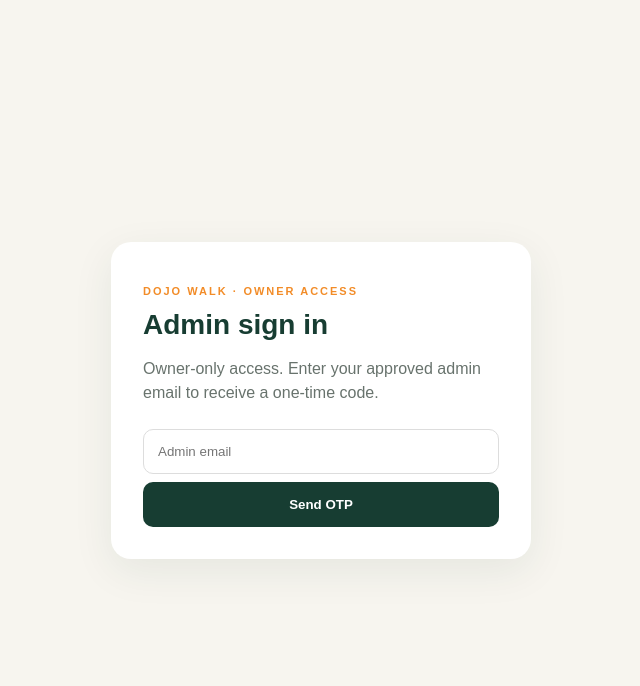
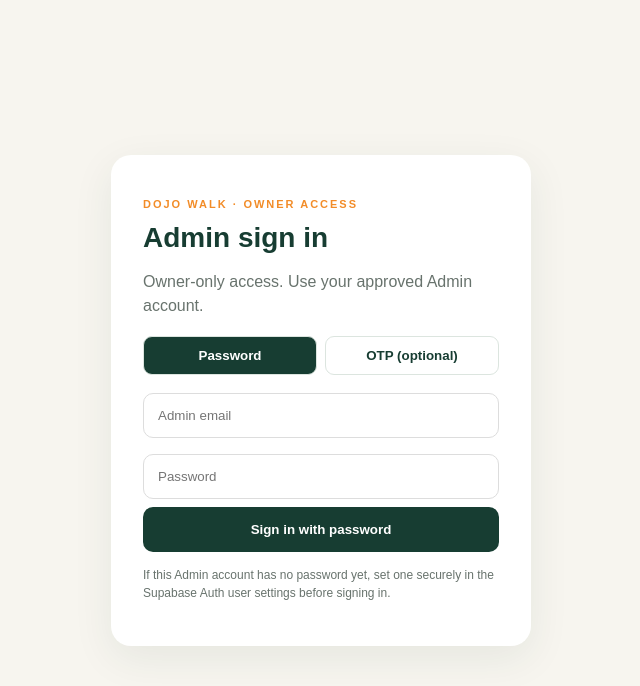
Before and after one commit to DOJOWALK/Dojo-walk-service-flow-, a Next.js app in the folder apps/admin/: page / in a window 1280 px wide. Shown: the top 686 px of the page, without its empty margins (319-959 px from the left). Built offline with nearby package versions, Linux system fonts and the light colour scheme; no server answers.

Commit message:
Add password-first admin sign-in with optional OTP

```diff
--- a/apps/admin/app/components/admin-auth-gate.tsx
+++ b/apps/admin/app/components/admin-auth-gate.tsx
@@ -1,13 +1,17 @@
 "use client";
 import { useEffect, useMemo, useState, type ReactNode } from "react";
 import { createClient, type SupabaseClient, type Session } from "@supabase/supabase-js";
+
+type LoginMode = "password" | "otp";
 
 export function AdminAuthGate({ children }: { children: ReactNode }) {
   const url = process.env.NEXT_PUBLIC_SUPABASE_URL;
   const key = process.env.NEXT_PUBLIC_SUPABASE_PUBLISHABLE_KEY;
   const client = useMemo<SupabaseClient | null>(() => url && key ? createClient(url, key) : null, [url, key]);
   const [status, setStatus] = useState<"loading" | "signedOut" | "ready" | "denied">("loading");
+  const [mode, setMode] = useState<LoginMode>("password");
   const [email, setEmail] = useState("");
+  const [password, setPassword] = useState("");
   const [otp, setOtp] = useState("");
   const [sent, setSent] = useState(false);
   const [busy, setBusy] = useState(false);
@@ -32,6 +36,18 @@ export function AdminAuthGate({ children }: { children: ReactNode }) {
     return () => { active = false; data.subscription.unsubscribe(); };
   }, [client]);
 
+  async function signInWithPassword() {
+    if (!client) return;
+    setBusy(true); setError("");
+    const { data, error } = await client.auth.signInWithPassword({
+      email: email.trim().toLowerCase(),
+      password,
+    });
+    setBusy(false);
+    if (error) { setError(error.message); return; }
+    await checkRole(data.session);
+  }
+
   async function sendOtp() {
     if (!client) return;
     setBusy(true); setError("");
@@ -49,6 +65,9 @@ export function AdminAuthGate({ children }: { children: ReactNode }) {
     await checkRole(data.session);
   }
 
+  const inputStyle = { width: "100%", boxSizing: "border-box" as const, padding: 14, border: "1px solid #ddd", borderRadius: 10, margin: "8px 0" };
+  const buttonStyle = { flex: 1, padding: 11, border: "1px solid #dce5df", borderRadius: 9, fontWeight: 800, cursor: "pointer" as const };
+
   if (status === "ready") return <>{children}</>;
   return <main style={{minHeight:"100vh",display:"grid",placeItems:"center",background:"#f7f5ef",padding:24,fontFamily:"Arial,sans-serif"}}>
     <section style={{width:"100%",maxWidth:420,background:"#fff",padding:32,borderRadius:20,boxShadow:"0 12px 40px #173d3214"}}>
@@ -57,12 +76,25 @@ export function AdminAuthGate({ children }: { children: ReactNode }) {
       {!client ? <p>Set NEXT_PUBLIC_SUPABASE_URL and NEXT_PUBLIC_SUPABASE_PUBLISHABLE_KEY in the Admin environment.</p> :
         status === "loading" ? <p>Secure session check…</p> :
         status === "denied" ? <><p>This account is not provisioned as an Admin. Access denied.</p><button onClick={()=>void client.auth.signOut()}>Sign out</button></> :
-        <><p style={{color:"#68736d",lineHeight:1.5}}>Owner-only access. Enter your approved admin email to receive a one-time code.</p>
-          <input value={email} onChange={e=>setEmail(e.target.value)} placeholder="Admin email" type="email" style={{width:"100%",boxSizing:"border-box",padding:14,border:"1px solid #ddd",borderRadius:10,margin:"8px 0"}}/>
-          {sent && <input value={otp} onChange={e=>setOtp(e.target.value)} placeholder="Email OTP" inputMode="numeric" style={{width:"100%",boxSizing:"border-box",padding:14,border:"1px solid #ddd",borderRadius:10,margin:"8px 0"}}/>}
-          {error && <p style={{color:"#b42318"}}>{error}</p>}
-          <button disabled={busy} onClick={()=>void (sent?verifyOtp():sendOtp())} style={{width:"100%",padding:15,border:0,borderRadius:10,background:"#173D32",color:"#fff",fontWeight:800,cursor:"pointer"}}>{busy?"Please wait…":sent?"Verify OTP":"Send OTP"}</button>
-        </>}
+        <>
+          <p style={{color:"#68736d",lineHeight:1.5}}>Owner-only access. Use your approved Admin account.</p>
+          <div style={{display:"flex",gap:8,margin:"18px 0 10px"}}>
+            <button type="button" onClick={()=>{setMode("password");setError("");}} style={{...buttonStyle,background:mode==="password"?"#173D32":"#fff",color:mode==="password"?"#fff":"#173D32"}}>Password</button>
+            <button type="button" onClick={()=>{setMode("otp");setError("");}} style={{...buttonStyle,background:mode==="otp"?"#173D32":"#fff",color:mode==="otp"?"#fff":"#173D32"}}>OTP (optional)</button>
+          </div>
+          <input value={email} onChange={e=>setEmail(e.target.value)} placeholder="Admin email" type="email" autoComplete="username" style={inputStyle}/>
+          {mode === "password" ? (
+            <input value={password} onChange={e=>setPassword(e.target.value)} placeholder="Password" type="password" autoComplete="current-password" style={inputStyle}/>
+          ) : (
+            sent && <input value={otp} onChange={e=>setOtp(e.target.value)} placeholder="Email OTP" inputMode="numeric" autoComplete="one-time-code" style={inputStyle}/>
+          )}
+          {error && <p style={{color:"#b42318",lineHeight:1.4}}>{error}</p>}
+          <button disabled={busy || !email.trim() || (mode==="password" ? !password : sent && !otp.trim())} onClick={()=>void (mode==="password"?signInWithPassword():sent?verifyOtp():sendOtp())} style={{width:"100%",padding:15,border:0,borderRadius:10,background:"#173D32",color:"#fff",fontWeight:800,cursor:"pointer",opacity:busy?0.7:1}}>
+            {busy?"Please wait…":mode==="password"?"Sign in with password":sent?"Verify OTP":"Send OTP"}
+          </button>
+          {mode==="password" && <p style={{fontSize:12,color:"#68736d",lineHeight:1.5,marginTop:14}}>If this Admin account has no password yet, set one securely in the Supabase Auth user settings before signing in.</p>}
+        </>
+      }
     </section>
   </main>;
 }
```
